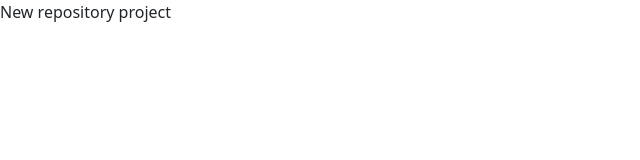
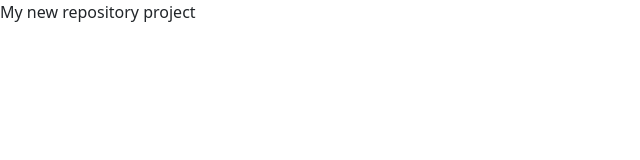
Before and after one commit to LurkeR01/NewRepository, a plain HTML site: page index.html in a window 1280 px wide. Shown: the full height of the page, 0-640 px from the left. Drawn offline with nearby package versions, Linux system fonts and the light colour scheme.

Commit message:
new comment

```diff
--- a/index.html
+++ b/index.html
@@ -9,7 +9,7 @@
 </head>
 <body>
     <div class="hello">
-        New repository project
+        My new repository project
     </div>
 </body>
 </html>
```
